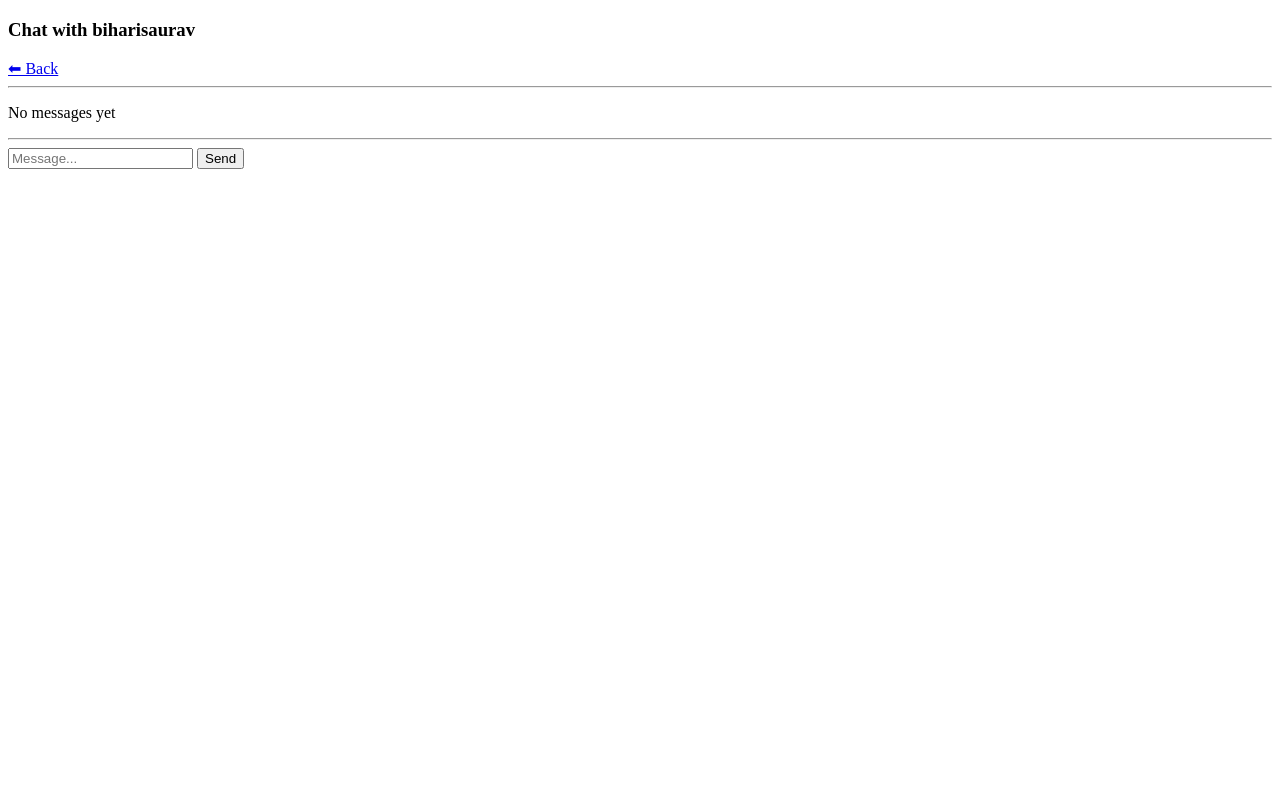
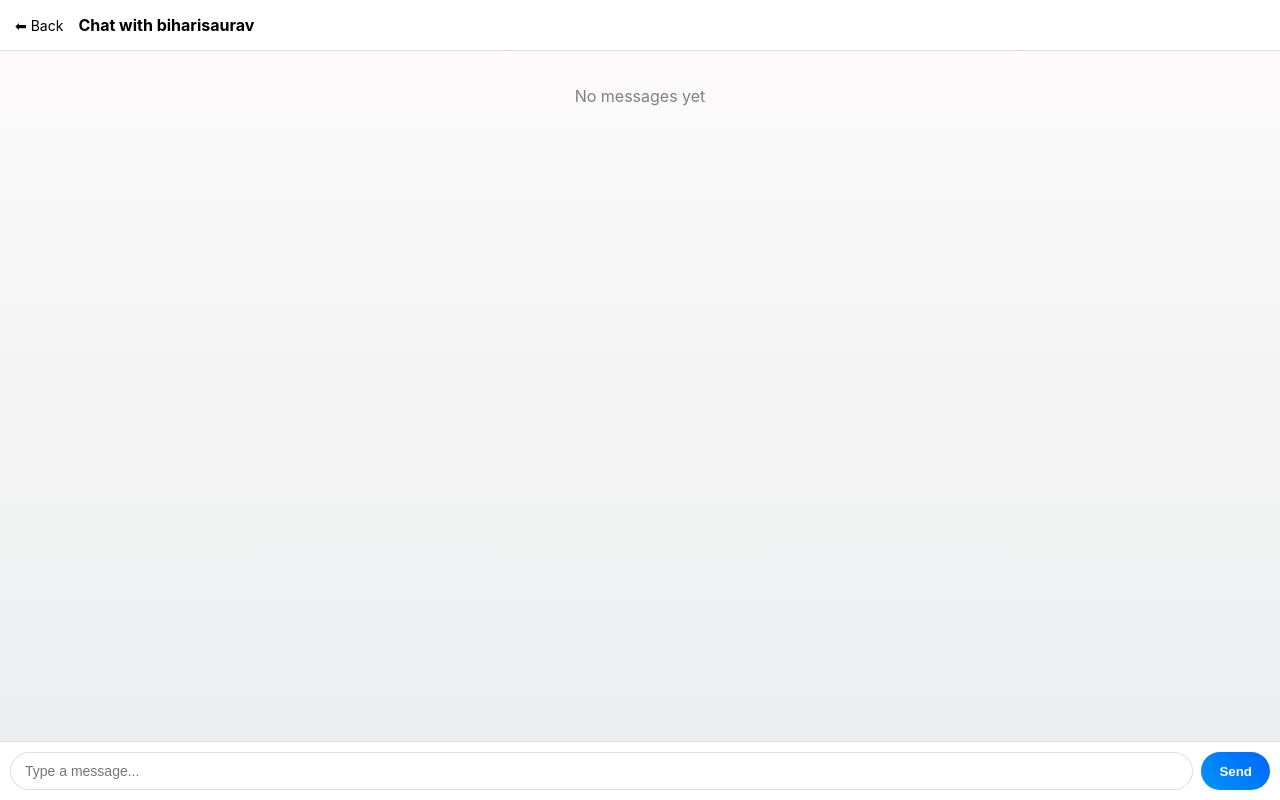
Before and after one commit to sauravraj1410-lab/insta, a Django app: template templates/chat/chat.detail.html in a window 1280 px wide. Run offline with Django 5.2, Linux system fonts and the light colour scheme; the template is opened without the code that fills it: values that come from a table or form of the project are taken from there, others are empty; data comes from the database, SQL or seed files in the repository.

Commit message:
Update chat.detail.html

```diff
--- a/templates/chat/chat.detail.html
+++ b/templates/chat/chat.detail.html
@@ -1,29 +1,172 @@
 <!DOCTYPE html>
 <html>
+<head>
+    <title>Chat • {{ other_user.username }}</title>
+    <meta name="viewport" content="width=device-width, initial-scale=1.0">
+
+    <style>
+        * { box-sizing: border-box; }
+
+        body {
+            margin: 0;
+            font-family: -apple-system, BlinkMacSystemFont, "Segoe UI", Roboto, Arial;
+            background: linear-gradient(to bottom, #fdfbfb, #ebedee);
+            display: flex;
+            flex-direction: column;
+            height: 100vh;
+        }
+
+        /* HEADER */
+        .chat-header {
+            background: white;
+            padding: 15px;
+            border-bottom: 1px solid #ddd;
+            display: flex;
+            align-items: center;
+            gap: 15px;
+            position: sticky;
+            top: 0;
+            z-index: 10;
+        }
+
+        .chat-header a {
+            text-decoration: none;
+            font-size: 14px;
+            color: black;
+        }
+
+        .chat-header h3 {
+            margin: 0;
+            font-size: 16px;
+        }
+
+        /* MESSAGE AREA */
+        .chat-body {
+            flex: 1;
+            overflow-y: auto;
+            padding: 15px;
+            display: flex;
+            flex-direction: column;
+            gap: 10px;
+        }
+
+        .message {
+            max-width: 75%;
+            padding: 10px 14px;
+            border-radius: 18px;
+            font-size: 14px;
+            word-wrap: break-word;
+        }
+
+        .sent {
+            align-self: flex-end;
+            background: linear-gradient(45deg,#0095f6,#0066ff);
+            color: white;
+            border-bottom-right-radius: 5px;
+        }
+
+        .received {
+            align-self: flex-start;
+            background: white;
+            border: 1px solid #ddd;
+            border-bottom-left-radius: 5px;
+        }
+
+        .sender-name {
+            font-size: 11px;
+            font-weight: 600;
+            margin-bottom: 3px;
+            opacity: 0.7;
+        }
+
+        .empty {
+            text-align: center;
+            color: gray;
+            margin-top: 20px;
+        }
+
+        /* INPUT AREA */
+        .chat-footer {
+            background: white;
+            border-top: 1px solid #ddd;
+            padding: 10px;
+        }
+
+        .chat-form {
+            display: flex;
+            gap: 8px;
+        }
+
+        .chat-form input {
+            flex: 1;
+            padding: 10px 14px;
+            border-radius: 25px;
+            border: 1px solid #ddd;
+            outline: none;
+            font-size: 14px;
+        }
+
+        .chat-form input:focus {
+            border-color: #0095f6;
+            box-shadow: 0 0 0 2px rgba(0,149,246,0.2);
+        }
+
+        .chat-form button {
+            padding: 10px 18px;
+            border-radius: 25px;
+            border: none;
+            background: linear-gradient(45deg,#0095f6,#0066ff);
+            color: white;
+            font-weight: 600;
+            cursor: pointer;
+            transition: 0.2s;
+        }
+
+        .chat-form button:hover {
+            transform: scale(1.05);
+        }
+
+        @media (max-width: 480px) {
+            .message {
+                max-width: 85%;
+            }
+        }
+
+    </style>
+</head>
+
 <body>
 
-<h3>Chat with {{ other_user.username }}</h3>
-<a href="/chat/">⬅ Back</a>
-<hr>
-
-<div>
-{% for msg in messages %}
-    <p>
-        <strong>{{ msg.sender.username }}:</strong>
-        {{ msg.text }}
-    </p>
-{% empty %}
-    <p>No messages yet</p>
-{% endfor %}
+<!-- HEADER -->
+<div class="chat-header">
+    <a href="/chat/">⬅ Back</a>
+    <h3>Chat with {{ other_user.username }}</h3>
 </div>
 
-<hr>
+<!-- MESSAGES -->
+<div class="chat-body">
 
-<form method="POST">
-    {% csrf_token %}
-    <input type="text" name="text" placeholder="Message..." required>
-    <button type="submit">Send</button>
-</form>
+{% for msg in messages %}
+    <div class="message {% if msg.sender == request.user %}sent{% else %}received{% endif %}">
+        {% if msg.sender != request.user %}
+            <div class="sender-name">{{ msg.sender.username }}</div>
+        {% endif %}
+        {{ msg.text }}
+    </div>
+{% empty %}
+    <p class="empty">No messages yet</p>
+{% endfor %}
+
+</div>
+
+<!-- INPUT -->
+<div class="chat-footer">
+    <form method="POST" class="chat-form">
+        {% csrf_token %}
+        <input type="text" name="text" placeholder="Type a message..." required>
+        <button type="submit">Send</button>
+    </form>
+</div>
 
 </body>
 </html>
```
